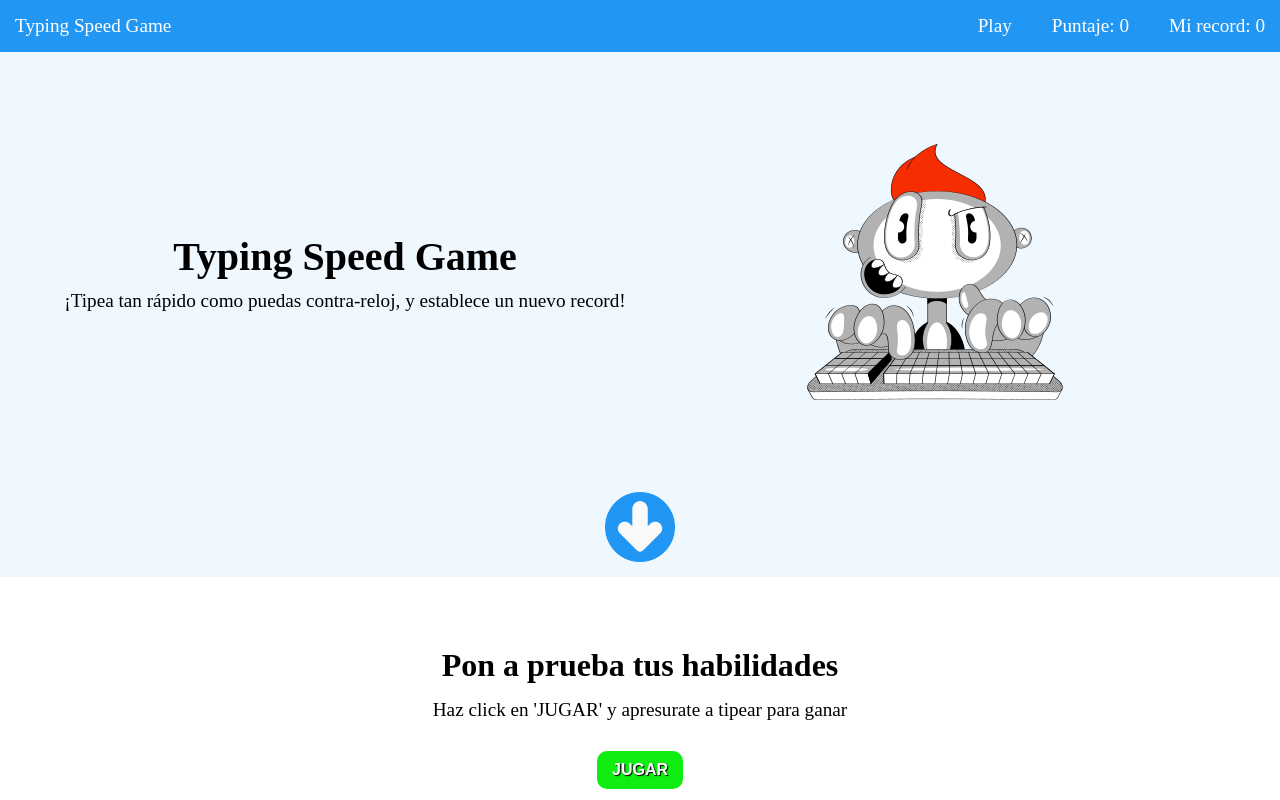
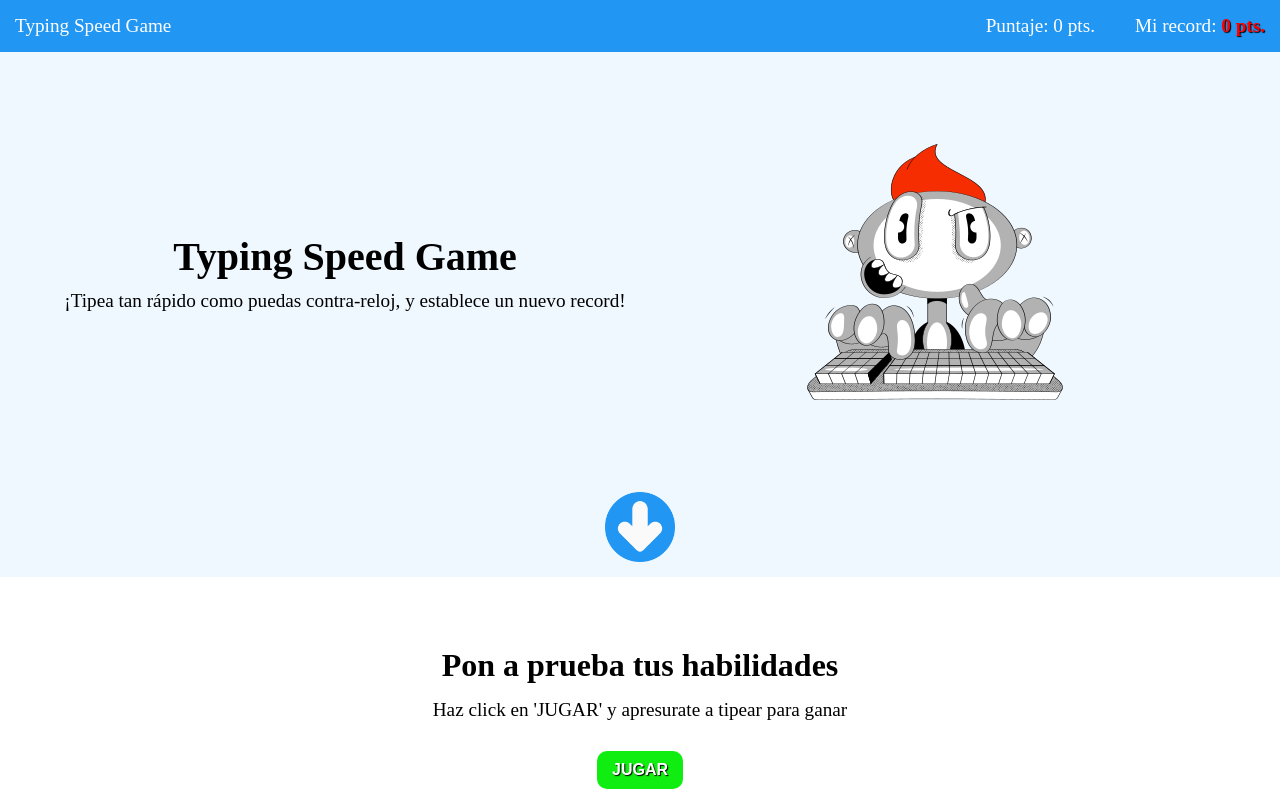
Before and after one commit to facudam/typing-speed-game, a React (Vite) app: page / in a window 1280 px wide. Built offline with nearby package versions, Linux system fonts and the light colour scheme.

Commit message:
Modificacion del nav

```diff
--- a/src/components/Nav.jsx
+++ b/src/components/Nav.jsx
@@ -10,9 +10,8 @@ export const Nav = () => {
                 <span>Typing Speed Game</span>
                 <nav>
                     <ul>
-                        <li>Play</li>
-                        <li>Puntaje: { puntaje }</li>
-                        <li>Mi record: { mejorPuntaje }</li>
+                        <li>Puntaje: { puntaje } pts.</li>
+                        <li>Mi record: <span className='span-record'>{ mejorPuntaje } pts.</span> </li>
                     </ul>
                 </nav>
             </div>
--- a/src/styles/Nav.css
+++ b/src/styles/Nav.css
@@ -24,3 +24,9 @@
 .header__menu nav ul li {
     margin-left: 40px;
 }
+
+.span-record {
+    color: rgb(255, 0, 0);
+    font-weight: bold;
+    text-shadow: 1px 1px 1px rgb(0, 0, 0);
+}
```
